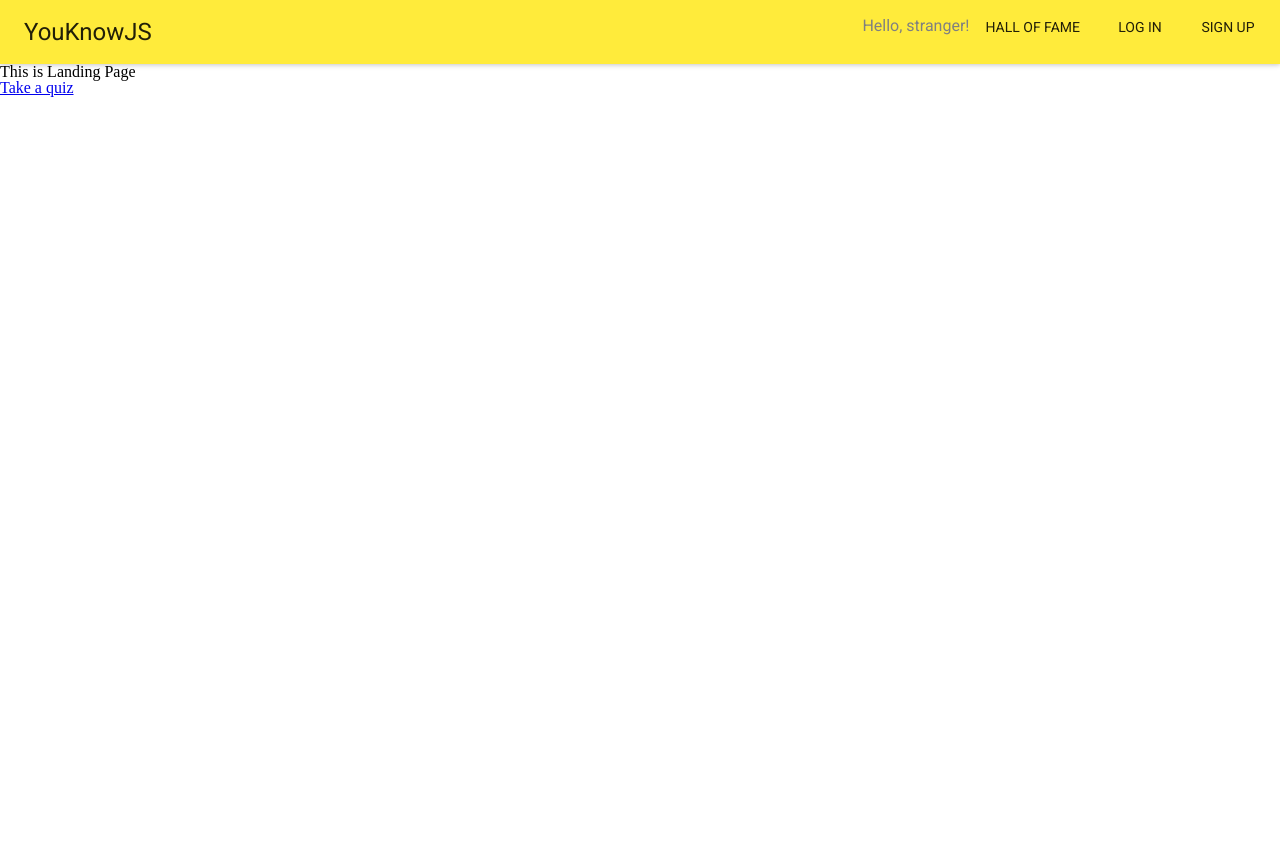
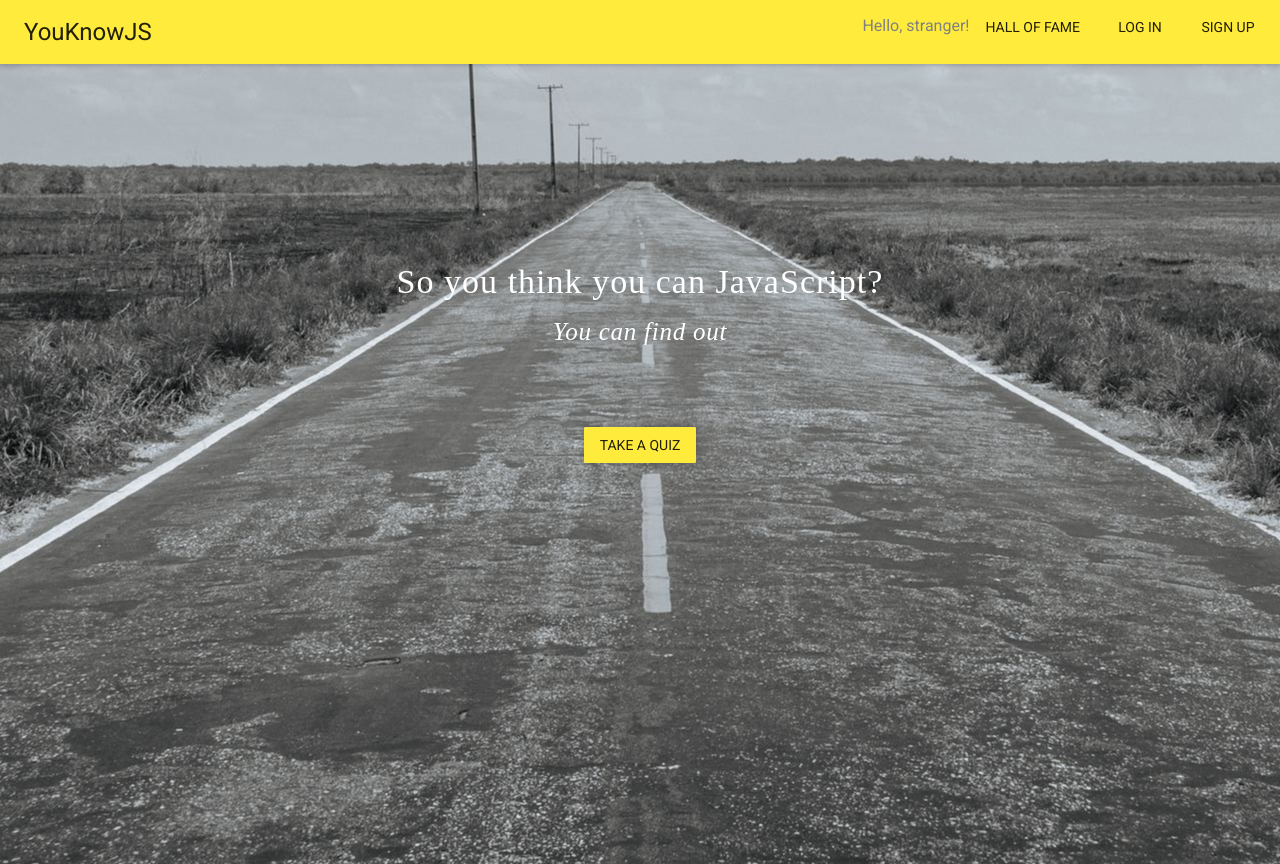
Before and after one commit to gminovska/YouKnowJS, a React app: page / in a window 1280 px wide. Before the commit the page ends 800 px from the top, so only its background shows below. Built offline with nearby package versions, Linux system fonts and the light colour scheme; no server answers; what react-tap-event-plugin would draw is missing.

Commit message:
Added styles for quizGrid and landingPage

```diff
--- a/src/components/Admin.jsx
+++ b/src/components/Admin.jsx
@@ -110,7 +110,9 @@ class Admin extends React.Component {
       .catch(() => {console.log('Quiz not really saved anywhere')})
   }
 
-
+  /**
+   * TODO put information about recommended length of description
+   */
 
   render() {
     return (
--- a/src/components/LandingPage.jsx
+++ b/src/components/LandingPage.jsx
@@ -1,14 +1,33 @@
 import React from 'react';
 import { Link } from 'react-router-dom';
+import road from '../img/road.jpg';
+import RaisedButton from 'material-ui/RaisedButton';
+import { darkBlack, grey300 } from 'material-ui/styles/colors';
+
+const styles = {
+   backgroundImage: `url(${road})`
+}
+
 
 const LandingPage = () => (
-  <div>
-    <p>
-      This is Landing Page
-    </p>
-    <p>
-      <Link to="/quizzes">Take a quiz</Link>
-    </p>
+  <div className="landing-page"
+       style={styles} >
+    <div className="main-box">
+        <div className="title-box">
+          <h1>
+          So you think you can JavaScript?
+          </h1>
+          <h2>You can find out</h2>
+        </div>
+        <p>
+          <Link to="/quizzes">
+            <RaisedButton
+              label="Take a quiz"
+              primary
+              labelStyle={{ color: darkBlack }} />
+          </Link>
+        </p>
+    </div>
   </div>
 );
 
--- a/src/components/QuizGrid.jsx
+++ b/src/components/QuizGrid.jsx
@@ -1,11 +1,14 @@
 import React from 'react';
 import { Link } from 'react-router-dom';
+import Paper from 'material-ui/Paper';
+import RaisedButton from 'material-ui/RaisedButton';
+import { grey300, darkBlack } from 'material-ui/styles/colors';
 
 
 const QuizGrid = ({ quizzes}) => {
 
     const displayInfo = (e) => {
-      e.currentTarget.classList.toggle('displayInfo');
+      e.currentTarget.classList.toggle('reversed');
     }
 
     return (
@@ -16,11 +19,32 @@ const QuizGrid = ({ quizzes}) => {
                    className="quizItem"
                    onTouchTap={(e) => { displayInfo(e) }} >
 
-                <h1 >{quiz.name}</h1>
+              <Paper
+                className="flipper"
+                zDepth={2} >
+               <div className="front"
+                    style={{ backgroundImage: `url(${quiz.imageURL})` }} >
+               </div>
+               <div className="back" style ={{ backgroundColor: grey300 }}>
+                <h1>
+                  {quiz.name}
+                </h1>
+                <p>
+                  {quiz.description}
+                </p>
+                <p>
+                  Number of questions: {quiz.numberOfQuestions}
+                </p>
                 <Link to={{ pathname: `/quizzes/${quiz._id}`}}>
-                  Link
+                  <RaisedButton
+                    primary
+                    label="Take a quiz!"
+                    labelStyle={{ color: darkBlack }} />
                 </Link>
+               </div>
 
+
+              </Paper>
             </div>
         ))}
 
@@ -30,3 +54,10 @@ const QuizGrid = ({ quizzes}) => {
 };
 
 export default QuizGrid;
+
+
+
+//  <h1 >{quiz.name}</h1>
+//       <Link to={{ pathname: `/quizzes/${quiz._id}`}}>
+//          Link
+//        </Link>
--- a/src/scss/_all.scss
+++ b/src/scss/_all.scss
@@ -3,3 +3,4 @@
 @import '_question.scss';
 @import '_admin.scss';
 @import '_quizGrid.scss';
+@import '_landing.scss';
--- /dev/null
+++ b/src/scss/_landing.scss
@@ -0,0 +1,32 @@
+.landing-page {
+  width: 100%;
+  height: 100vh;
+  background-position: center;
+  display: flex;
+  flex-flow: column nowrap;
+  align-items: center;
+  color: #fff;
+
+  h1 {
+    font-size: 34px;
+    font-weight: 400;
+    letter-spacing: .03em;
+    text-align: center;
+  }
+
+  h2 {
+    @extend h1;
+    font-size: 25px;
+    margin-top: 20px;
+    font-style: italic;
+  }
+
+  .main-box {
+    height: 35vh;
+    margin-top: 20vh;
+    display: flex;
+    flex-flow: column nowrap;
+    justify-content: space-around;
+    align-items: center;
+  }
+}
--- a/src/scss/_quizGrid.scss
+++ b/src/scss/_quizGrid.scss
@@ -11,11 +11,56 @@
   }
 }
 
-
 .quizItem {
   width: 280px;
   height: 400px;
   margin: 40px 20px;
-  border: 1px solid black;
+  cursor: pointer;
 
+  &.reversed .flipper{
+    transform: rotateY(180deg)
+  }
 }
+
+.flipper {
+  transition: .6s;
+  transform-style: preserve-3d;
+  width: 100%;
+  height: 100%;
+  position: relative;
+
+  .front, .back {
+    backface-visibility: hidden;
+    width: 100%;
+    height: 100%;
+    position: absolute;
+    top: 0;
+    left: 0;
+  }
+
+  .front {
+    transform: rotateY(0deg);
+    z-index: 2;
+    background-size: cover;
+    background-repeat: no-repeat;
+  }
+
+  .back {
+    transform: rotateY(180deg);
+    display: flex;
+    flex-flow: column nowrap;
+    justify-content: space-around;
+    align-items: center;
+    h1 {
+      font-size: 20px;
+      font-weight: 700;
+      text-align: center;
+    }
+
+    p {
+      padding: 10px;
+      line-height: 1.2em;
+      text-align: justify;
+    }
+  }
+}
```
Also changed, not shown: src/img/road.jpg (added).
